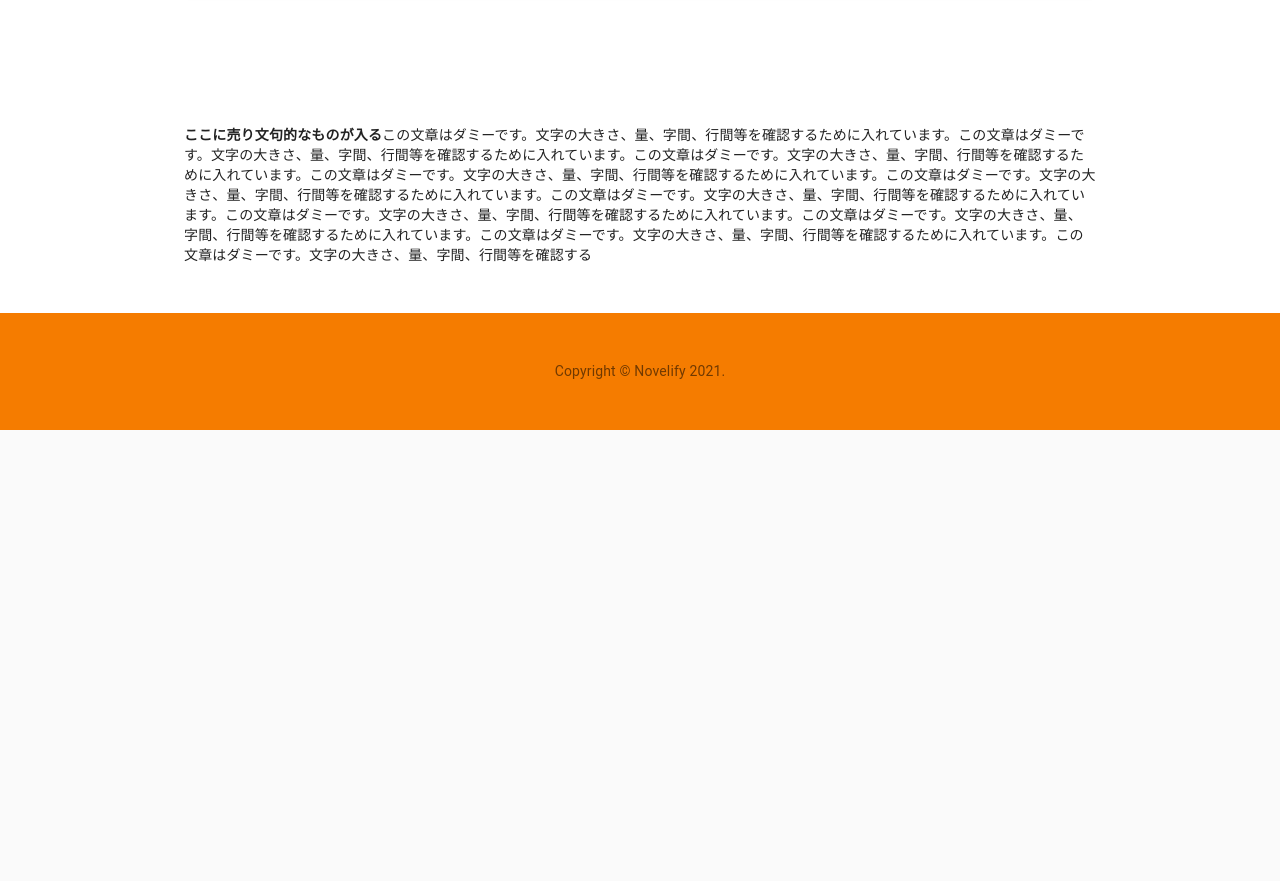
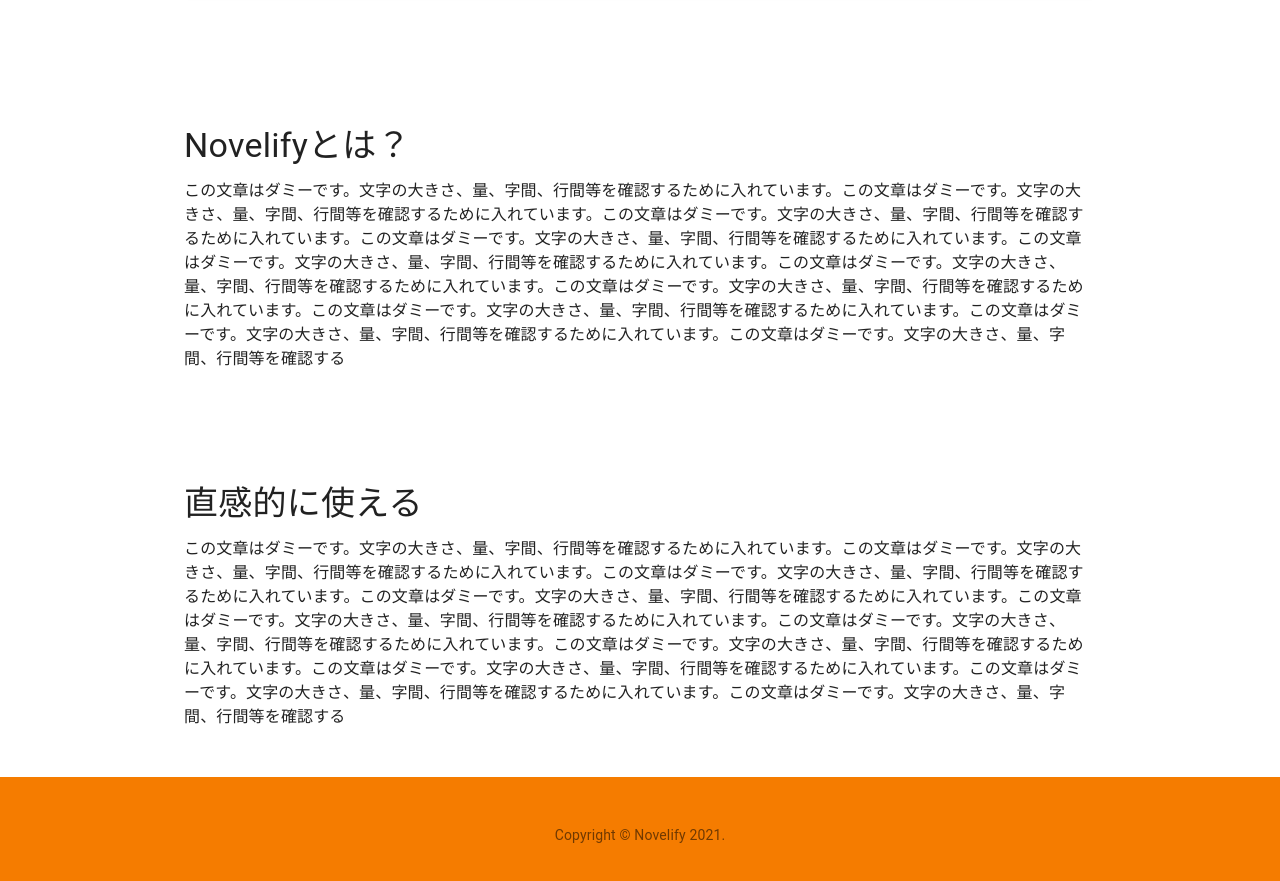
Before and after one commit to kijimaD/novelify, a React (Create React App) app in the folder front/: page / in a window 1280 px wide. Shown: the part 861-1742 px from the top of the page. Before the commit the page ends 1291 px from the top, so only its background shows below. Built offline with nearby package versions, Linux system fonts and the light colour scheme.

Commit message:
ダミーコンテンツを追加した

```diff
--- a/front/src/TopPage.js
+++ b/front/src/TopPage.js
@@ -129,7 +129,22 @@
         </div>
         <div className={classes.content} align="left">
           <Container maxWidth="md">
-            <b>ここに売り文句的なものが入る</b>この文章はダミーです。文字の大きさ、量、字間、行間等を確認するために入れています。この文章はダミーです。文字の大きさ、量、字間、行間等を確認するために入れています。この文章はダミーです。文字の大きさ、量、字間、行間等を確認するために入れています。この文章はダミーです。文字の大きさ、量、字間、行間等を確認するために入れています。この文章はダミーです。文字の大きさ、量、字間、行間等を確認するために入れています。この文章はダミーです。文字の大きさ、量、字間、行間等を確認するために入れています。この文章はダミーです。文字の大きさ、量、字間、行間等を確認するために入れています。この文章はダミーです。文字の大きさ、量、字間、行間等を確認するために入れています。この文章はダミーです。文字の大きさ、量、字間、行間等を確認するために入れています。この文章はダミーです。文字の大きさ、量、字間、行間等を確認する
+            <Typography color="textPrimary" variant="h4" gutterBottom>
+              Novelifyとは？
+            </Typography>
+            <Typography>
+              この文章はダミーです。文字の大きさ、量、字間、行間等を確認するために入れています。この文章はダミーです。文字の大きさ、量、字間、行間等を確認するために入れています。この文章はダミーです。文字の大きさ、量、字間、行間等を確認するために入れています。この文章はダミーです。文字の大きさ、量、字間、行間等を確認するために入れています。この文章はダミーです。文字の大きさ、量、字間、行間等を確認するために入れています。この文章はダミーです。文字の大きさ、量、字間、行間等を確認するために入れています。この文章はダミーです。文字の大きさ、量、字間、行間等を確認するために入れています。この文章はダミーです。文字の大きさ、量、字間、行間等を確認するために入れています。この文章はダミーです。文字の大きさ、量、字間、行間等を確認するために入れています。この文章はダミーです。文字の大きさ、量、字間、行間等を確認する
+            </Typography>
+          </Container>
+        </div>
+        <div className={classes.content} align="left">
+          <Container maxWidth="md">
+            <Typography color="textPrimary" variant="h4" gutterBottom>
+              直感的に使える
+            </Typography>
+            <Typography>
+              この文章はダミーです。文字の大きさ、量、字間、行間等を確認するために入れています。この文章はダミーです。文字の大きさ、量、字間、行間等を確認するために入れています。この文章はダミーです。文字の大きさ、量、字間、行間等を確認するために入れています。この文章はダミーです。文字の大きさ、量、字間、行間等を確認するために入れています。この文章はダミーです。文字の大きさ、量、字間、行間等を確認するために入れています。この文章はダミーです。文字の大きさ、量、字間、行間等を確認するために入れています。この文章はダミーです。文字の大きさ、量、字間、行間等を確認するために入れています。この文章はダミーです。文字の大きさ、量、字間、行間等を確認するために入れています。この文章はダミーです。文字の大きさ、量、字間、行間等を確認するために入れています。この文章はダミーです。文字の大きさ、量、字間、行間等を確認する
+            </Typography>
           </Container>
         </div>
       </main>
```
